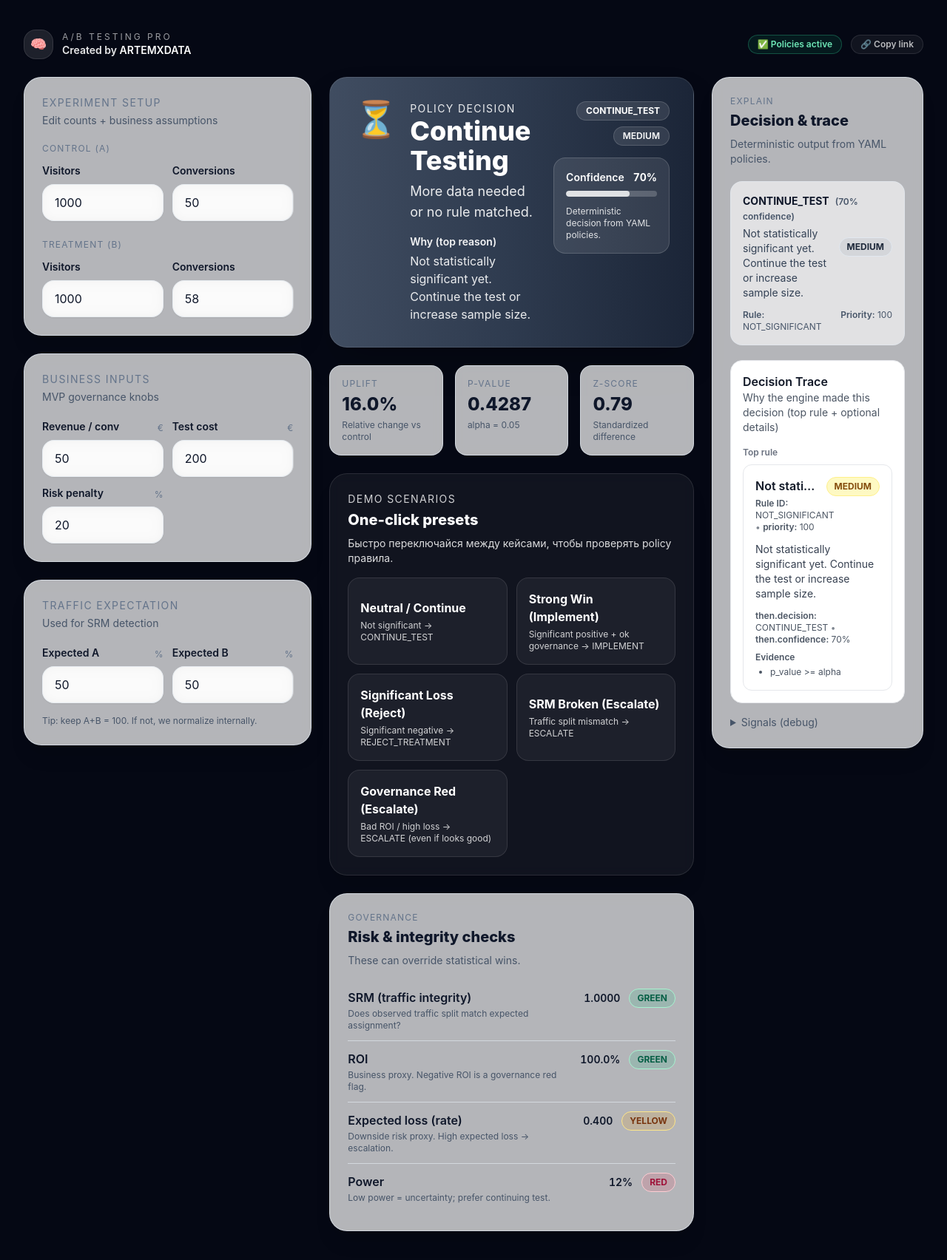
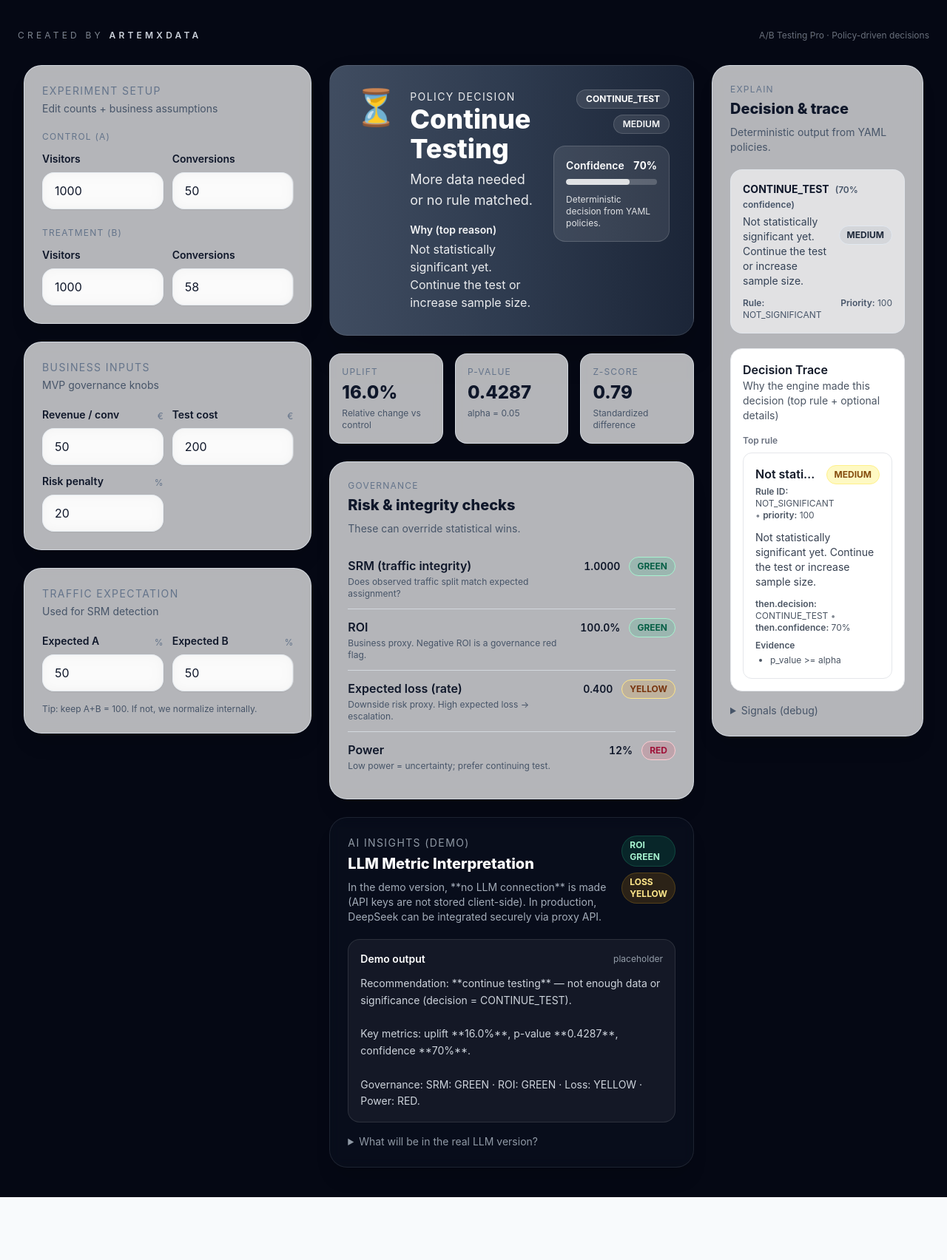
Before and after one commit to artemxdata/ab-testing-pro, a React (Create React App) app: page / in a window 1280 px wide. Shown: the whole page at 74% size. After the commit the page ends 1619 px from the top, so only its background shows below. Built offline with nearby package versions, Linux system fonts and the light colour scheme.

Commit message:
ui: add LLM insights demo panel + header credit

```diff
--- a/src/components/ABTestingPro.js
+++ b/src/components/ABTestingPro.js
@@ -6,6 +6,7 @@ import {
   DecisionHero,
   GovernancePanel,
   StatsStrip,
+  LLMInsightPanel,
 } from "../ui";
 import PanelCard from "../ui/PanelCard.tsx";
 import InputField from "../ui/InputField.tsx";
@@ -269,56 +270,14 @@ const ABTestingPro = () => {
   // ---------- UI ----------
   return (
     <div className="min-h-screen px-6 py-10 text-white bg-[#050814]">
-      {/* Top brand bar */}
-      <div className="mx-auto max-w-7xl px-1 sm:px-2 pb-6">
-        <div className="flex items-center justify-between gap-4">
-          {/* LEFT — Brand */}
-          <div className="flex items-center gap-3">
-            <div className="h-10 w-10 rounded-2xl bg-white/10 border border-white/10 backdrop-blur flex items-center justify-center shadow-sm">
-              <span className="text-lg">🧠</span>
-            </div>
-
-            <div className="leading-tight">
-              <div className="text-xs uppercase tracking-[0.25em] text-white/60">
-                A/B Testing Pro
-              </div>
-              <div className="text-sm font-semibold text-white/90">
-                Created by <span className="text-white">ARTEMXDATA</span>
-              </div>
-            </div>
-          </div>
-
-          {/* RIGHT — Status + actions */}
-          <div className="flex items-center gap-3">
-            {/* Policy status */}
-            {policyLoading && (
-              <span className="px-3 py-1 rounded-full text-xs font-semibold border border-amber-400/30 bg-amber-500/10 text-amber-300">
-                ⏳ Policies loading
-              </span>
-            )}
-
-            {!policyLoading && policyError && (
-              <span className="px-3 py-1 rounded-full text-xs font-semibold border border-rose-400/30 bg-rose-500/10 text-rose-300">
-                ⚠️ Policy error
-              </span>
-            )}
-
-            {!policyLoading && policyDoc && !policyError && (
-              <span className="px-3 py-1 rounded-full text-xs font-semibold border border-emerald-400/30 bg-emerald-500/10 text-emerald-300">
-                ✅ Policies active
-              </span>
-            )}
-
-            {/* Share button */}
-            <button
-              onClick={() => {
-                navigator.clipboard.writeText(window.location.href);
-              }}
-              className="px-3 py-1 rounded-full text-xs font-semibold border border-white/10 bg-white/5 text-white/70 hover:bg-white/10 transition"
-            >
-              🔗 Copy link
-            </button>
-          </div>
+      {/* Mini-header */}
+      <div className="mb-8 flex items-center justify-between">
+        <div className="text-xs uppercase tracking-[0.35em] text-slate-300/60">
+          CREATED BY{" "}
+          <span className="text-slate-200/90 font-semibold">ARTEMXDATA</span>
+        </div>
+        <div className="text-xs text-slate-300/50">
+          A/B Testing Pro · Policy-driven decisions
         </div>
       </div>
 
@@ -455,35 +414,16 @@ const ABTestingPro = () => {
                 alpha={0.05}
               />
 
-              {/* Demo scenarios (kept) */}
-              <div className="rounded-3xl border border-white/10 bg-white/5 backdrop-blur shadow-xl p-6">
-                <div className="text-sm uppercase tracking-widest opacity-80">
-                  Demo scenarios
-                </div>
-                <h3 className="mt-1 text-xl font-extrabold">One-click presets</h3>
-                <p className="mt-2 text-sm opacity-85">
-                  Быстро переключайся между кейсами, чтобы проверять policy
-                  правила.
-                </p>
-
-                <div className="mt-4 grid grid-cols-1 sm:grid-cols-2 gap-3">
-                  {scenarios.map((s) => (
-                    <button
-                      key={s.id}
-                      onClick={() => applyScenario(s.preset)}
-                      className="text-left rounded-2xl border border-white/10 bg-white/5 hover:bg-white/10 transition-all p-4"
-                    >
-                      <div className="font-bold">{s.title}</div>
-                      <div className="text-xs opacity-80 mt-1">{s.hint}</div>
-                    </button>
-                  ))}
-                </div>
-              </div>
-
               <GovernancePanel
                 signals={signals}
                 policyError={policyError}
                 policyDocLoaded={!policyLoading && !!policyDoc}
+              />
+
+              <LLMInsightPanel
+                decision={decision}
+                confidence={decisionConfidence}
+                signals={signals}
               />
             </div>
 
--- /dev/null
+++ b/src/ui/LLMInsightPanel.tsx
@@ -0,0 +1,113 @@
+import React, { useMemo } from "react";
+
+type Props = {
+  decision: string;
+  confidence: number;
+  signals: any;
+};
+
+function badge(level: string) {
+  const L = String(level || "UNKNOWN").toUpperCase();
+  if (L === "GREEN")
+    return "bg-emerald-500/15 text-emerald-200 border-emerald-400/20";
+  if (L === "YELLOW")
+    return "bg-amber-500/15 text-amber-200 border-amber-400/20";
+  if (L === "RED")
+    return "bg-rose-500/15 text-rose-200 border-rose-400/20";
+  return "bg-slate-500/10 text-slate-200 border-slate-400/20";
+}
+
+export default function LLMInsightPanel({ decision, confidence, signals }: Props) {
+  const confPct = Math.round((Number.isFinite(confidence) ? confidence : 0) * 100);
+
+  const summary = useMemo(() => {
+    const s = signals || {};
+    const uplift = Number.isFinite(s?.uplift_pct) ? s.uplift_pct : 0;
+    const pv = Number.isFinite(s?.p_value) ? s.p_value : 1;
+
+    const parts: string[] = [];
+
+    // 1) verdict-style line
+    if (decision === "IMPLEMENT_TREATMENT" || decision === "IMPLEMENT") {
+      parts.push(`Recommendation: **roll out Treatment B** (decision = ${decision}).`);
+    } else if (decision === "REJECT_TREATMENT" || decision === "REJECT") {
+      parts.push(`Recommendation: **reject Treatment B** (decision = ${decision}).`);
+    } else if (decision === "ESCALATE") {
+      parts.push(`Recommendation: **escalate** — governance risks detected (decision = ${decision}).`);
+    } else {
+      parts.push(`Recommendation: **continue testing** — not enough data or significance (decision = ${decision}).`);
+    }
+
+    // 2) quick metric readout
+    parts.push(
+      `Key metrics: uplift **${uplift.toFixed(1)}%**, p-value **${
+        pv < 0.0001 ? "<0.0001" : pv.toFixed(4)
+      }**, confidence **${confPct}%**.`
+    );
+
+    // 3) governance hints
+    const govFlags: string[] = [];
+    if (s?.srm_level) govFlags.push(`SRM: ${s.srm_level}`);
+    if (s?.roi_level) govFlags.push(`ROI: ${s.roi_level}`);
+    if (s?.expected_loss_level) govFlags.push(`Loss: ${s.expected_loss_level}`);
+    if (s?.power_level) govFlags.push(`Power: ${s.power_level}`);
+
+    if (govFlags.length) {
+      parts.push(`Governance: ${govFlags.join(" · ")}.`);
+    }
+
+    return parts.join("\n\n");
+  }, [decision, confidence, signals, confPct]);
+
+  return (
+    <div className="rounded-3xl border border-slate-200/10 bg-slate-900/35 backdrop-blur shadow-xl">
+      <div className="p-6">
+        <div className="flex items-start justify-between gap-4">
+          <div>
+            <div className="text-sm uppercase tracking-widest text-slate-300/70">
+              AI Insights (Demo)
+            </div>
+            <h3 className="mt-1 text-xl font-extrabold text-white">
+              LLM Metric Interpretation
+            </h3>
+            <p className="mt-2 text-sm text-slate-300/80">
+              In the demo version, **no LLM connection** is made (API keys are not stored client-side).
+              In production, DeepSeek can be integrated securely via proxy API.
+            </p>
+          </div>
+
+          <div className="flex flex-col items-end gap-2">
+            <span className={`px-2.5 py-1 rounded-full border text-xs font-bold ${badge(signals?.roi_level)}`}>
+              ROI {String(signals?.roi_level || "—").toUpperCase()}
+            </span>
+            <span className={`px-2.5 py-1 rounded-full border text-xs font-bold ${badge(signals?.expected_loss_level)}`}>
+              LOSS {String(signals?.expected_loss_level || "—").toUpperCase()}
+            </span>
+          </div>
+        </div>
+
+        <div className="mt-5 rounded-2xl border border-white/10 bg-white/5 p-4">
+          <div className="flex items-center justify-between">
+            <div className="text-sm font-semibold text-white">Demo output</div>
+            <div className="text-xs text-slate-300/70">placeholder</div>
+          </div>
+          <div className="mt-3 text-sm leading-relaxed text-slate-200/90 whitespace-pre-wrap">
+            {summary}
+          </div>
+        </div>
+
+        <details className="mt-4">
+          <summary className="cursor-pointer text-sm text-slate-300/70 hover:text-slate-200">
+            What will be in the real LLM version?
+          </summary>
+          <div className="mt-3 text-sm text-slate-300/80 space-y-2">
+            <div>• Short executive summary (what to do and why)</div>
+            <div>• Sanity check: SRM/ROI/Expected loss/Power</div>
+            <div>• Recommendations: how much more traffic, which segments to test, which risks to address</div>
+            <div>• Links to the triggered policy rules + interpretation in plain language</div>
+          </div>
+        </details>
+      </div>
+    </div>
+  );
+}
--- a/src/ui/index.js
+++ b/src/ui/index.js
@@ -8,3 +8,5 @@ export { default as StatsStrip } from "./StatsStrip.tsx";
 
 export { default as InputField } from "./InputField.tsx";
 export { default as PanelCard } from "./PanelCard.tsx";
+
+export { default as LLMInsightPanel } from "./LLMInsightPanel.tsx";
```
